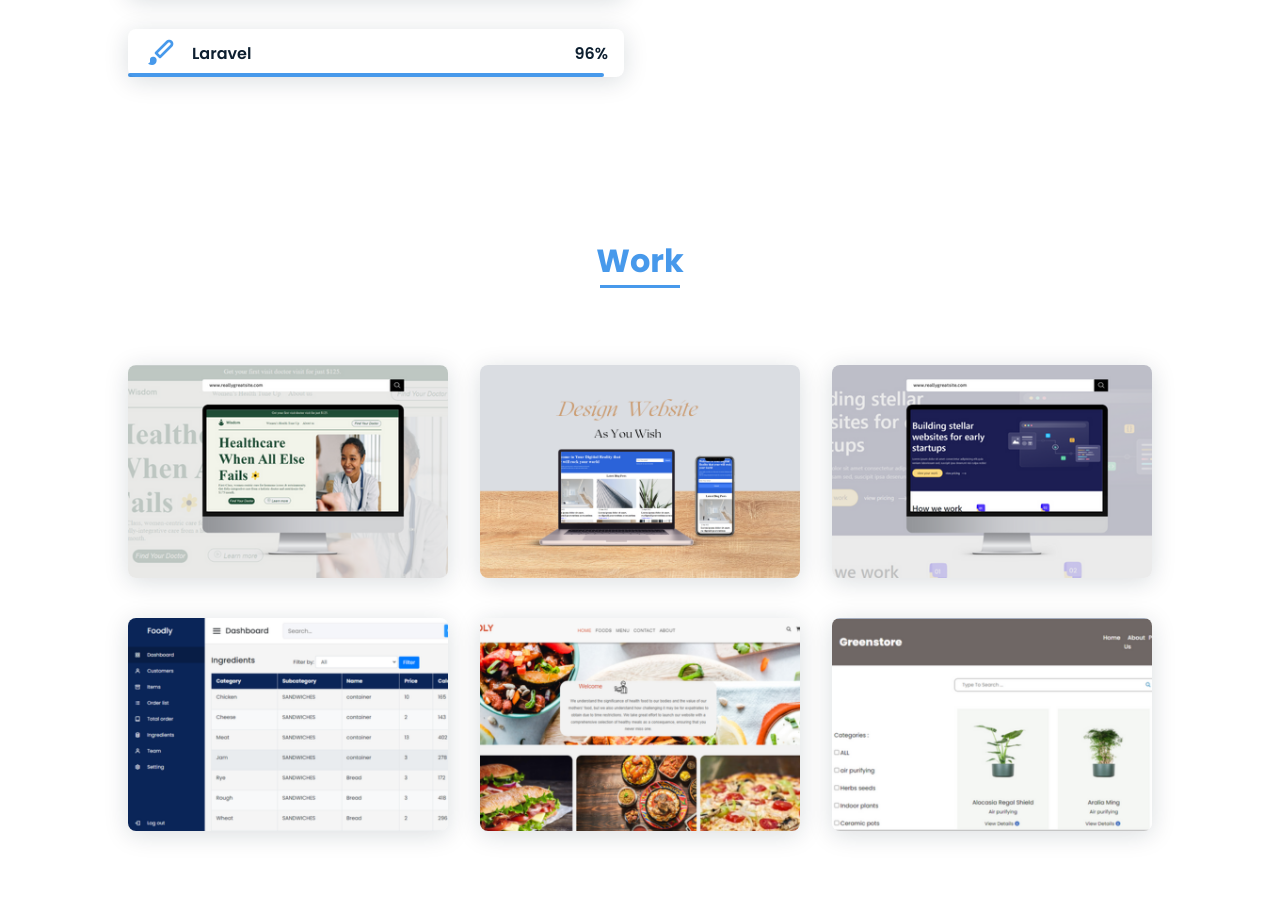
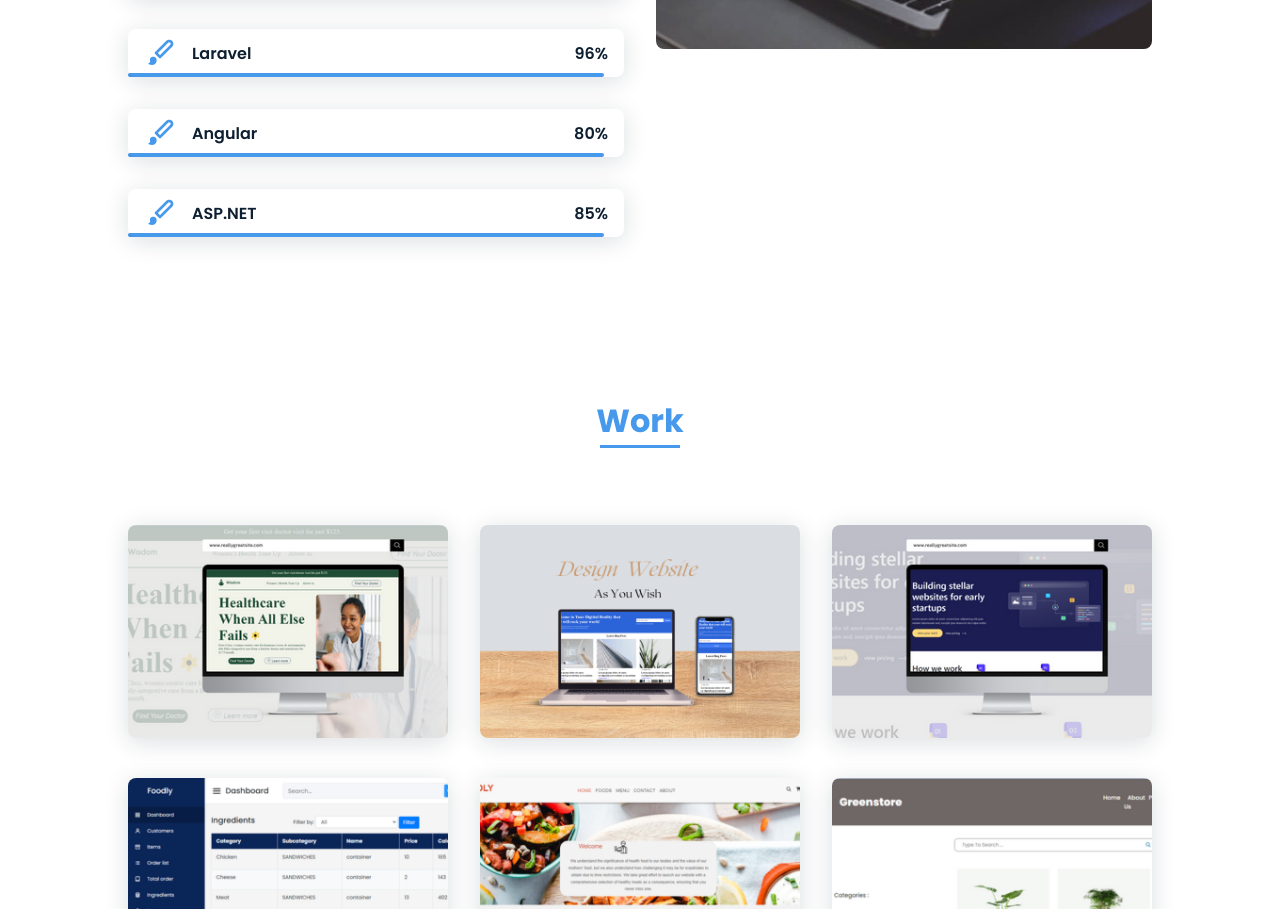
Before and after one commit to MarwaSami/Mypotifolo, a plain HTML site: page index.html in a window 1280 px wide. Shown: the part 2024-2933 px from the top of the page. Drawn offline with nearby package versions, Linux system fonts and the light colour scheme.

Commit message:
Update index.html

```diff
--- a/index.html
+++ b/index.html
@@ -172,6 +172,30 @@
                                 <span class="skills__percentage">96%</span>
                             </div>
                         </div>
+                        <div class="skills__data">
+                            <div class="skills__names">
+                                <i class='bx bxs-paint skills__icon'></i>
+                                <span class="skills__name">Angular</span>
+                            </div>
+                            <div class="skills__bar skills__Laravel">
+
+                            </div>
+                            <div>
+                                <span class="skills__percentage">80%</span>
+                            </div>
+                        </div>
+                        <div class="skills__data">
+                            <div class="skills__names">
+                                <i class='bx bxs-paint skills__icon'></i>
+                                <span class="skills__name">ASP.NET</span>
+                            </div>
+                            <div class="skills__bar skills__Laravel">
+
+                            </div>
+                            <div>
+                                <span class="skills__percentage">85%</span>
+                            </div>
+                        </div>
                     </div>
 
                     <div>
```
